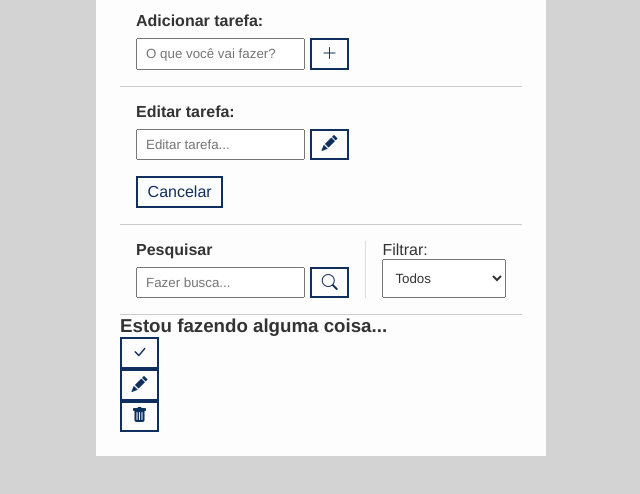
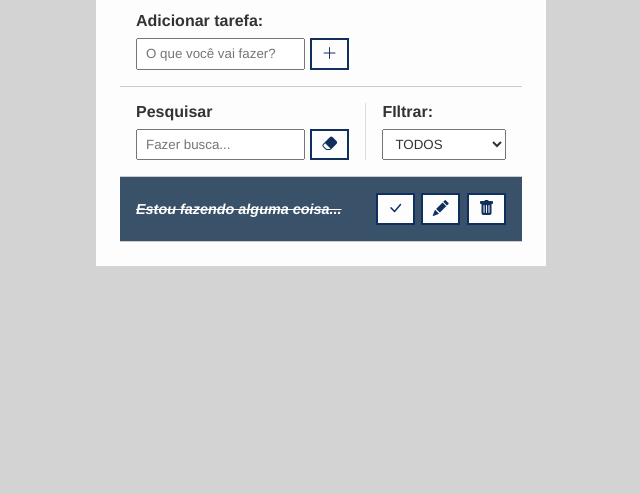
Before and after one commit to Felilpz/todo-list, a plain HTML site: page html/index.html in a window 1280 px wide. Shown: the part 130-624 px from the top of the page, without its empty margins (319-959 px from the left). Drawn offline with nearby package versions, Linux system fonts and the light colour scheme.

Commit message:
html css feito, falta js

```diff
--- a/css/style.css
+++ b/css/style.css
@@ -4,6 +4,7 @@
 :root {
     --Azul: #102F5e;
     --Branco: #fff;
+    --Fundo: #395169;
 }
 
 * {
@@ -50,10 +51,9 @@ input, select {
     padding: 0.25rem .5rem;
 }
 
-/* .esconder {
+.esconder {
     display: none;
-} */
-
+}
 /* Header */
 #container-tarefa {
     max-width: 450px;
@@ -119,7 +119,7 @@ input, select {
 
 #pesquisar input {
     width: 100%;
-    margin-right: .3rem;
+    margin-right: 0.3rem;
 }
 
 #filtro {
@@ -131,3 +131,32 @@ input, select {
 #filtro select {
     flex: 1; /*Cresce até o fim, da área que estiver disponível*/
 }
+
+/* Tarefas */
+.tarefas {
+    display: flex;
+    justify-content: space-around;
+    align-items: center;
+    padding: 1rem;
+    border-bottom: 1px solid #ccc;
+    transition: .3s;
+}
+
+.tarefas h3 {
+    flex: 1;
+    font-size: 0.9rem;
+}
+
+.tarefas button {
+    margin-left: .4rem;
+}
+
+.feito {
+    background-color: var(--Fundo);
+}
+
+.feito h3 {
+    color: var(--Branco);
+    text-decoration: line-through;
+    font-style: italic;
+}
--- a/html/index.html
+++ b/html/index.html
@@ -38,9 +38,7 @@
                     <i class="bi bi-pencil-fill"></i>
                 </button>
             </div>
-            <button id="cancelar-edit">
-                Cancelar
-            </button>
+            <button id="cancelar-edit">Cancelar</button>
         </form>
         <div id="barra-de-ferramentas">
             <div id="pesquisar">
@@ -48,21 +46,21 @@
                 <form>
                     <input type="text" name="pesquisarName" id="pesquisarId" placeholder="Fazer busca...">
                     <button id="apagar" type="submit">
-                        <i class="bi bi-search"></i>
+                        <i class="bi bi-eraser-fill"></i>
                     </button>
                 </form>
             </div>
             <div id="filtro">
-                <p>Filtrar:</p>
+                <h4>FIltrar:</h4>
                 <select name="filtroName" id="filtroId">
-                    <option value="all">Todos</option>
-                    <option value="done">Feito</option>
-                    <option value="todo">A fazer</option>
+                    <option value="all">TODOS</option>
+                    <option value="done">FEITO</option>
+                    <option value="todo">A FAZER</option>
                 </select>
             </div>
         </div>
         <div id="lista-tarefas">
-            <div class="tarefas">
+            <div class="tarefas feito">
                 <h3>Estou fazendo alguma coisa...</h3>
                 <button class="finalizarTarefa" type="submit">
                     <i class="bi bi-check-lg"></i>
--- a/js/script.js
+++ b/js/script.js
@@ -0,0 +1,10 @@
+// Seleção de elementos
+const todoForm = document.querySelector('#tarefa-formulario')
+const todoInput = document.querySelector('#tarefa-formulario')
+const todoList = document.querySelector('#tarefa-formulario')
+const todoForm = document.querySelector('#tarefa-formulario')
+
+//Funções
+
+
+//Eventos
```
